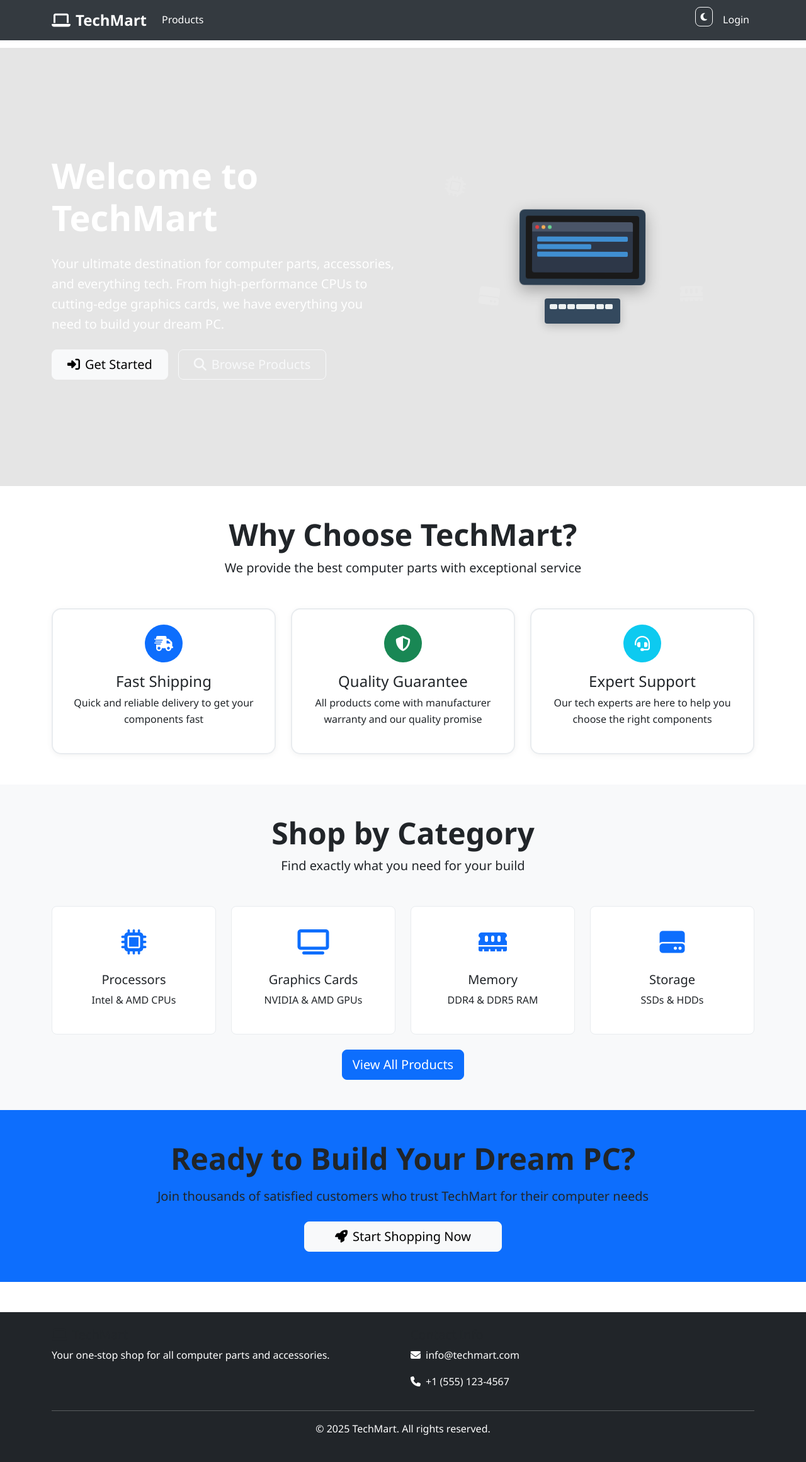
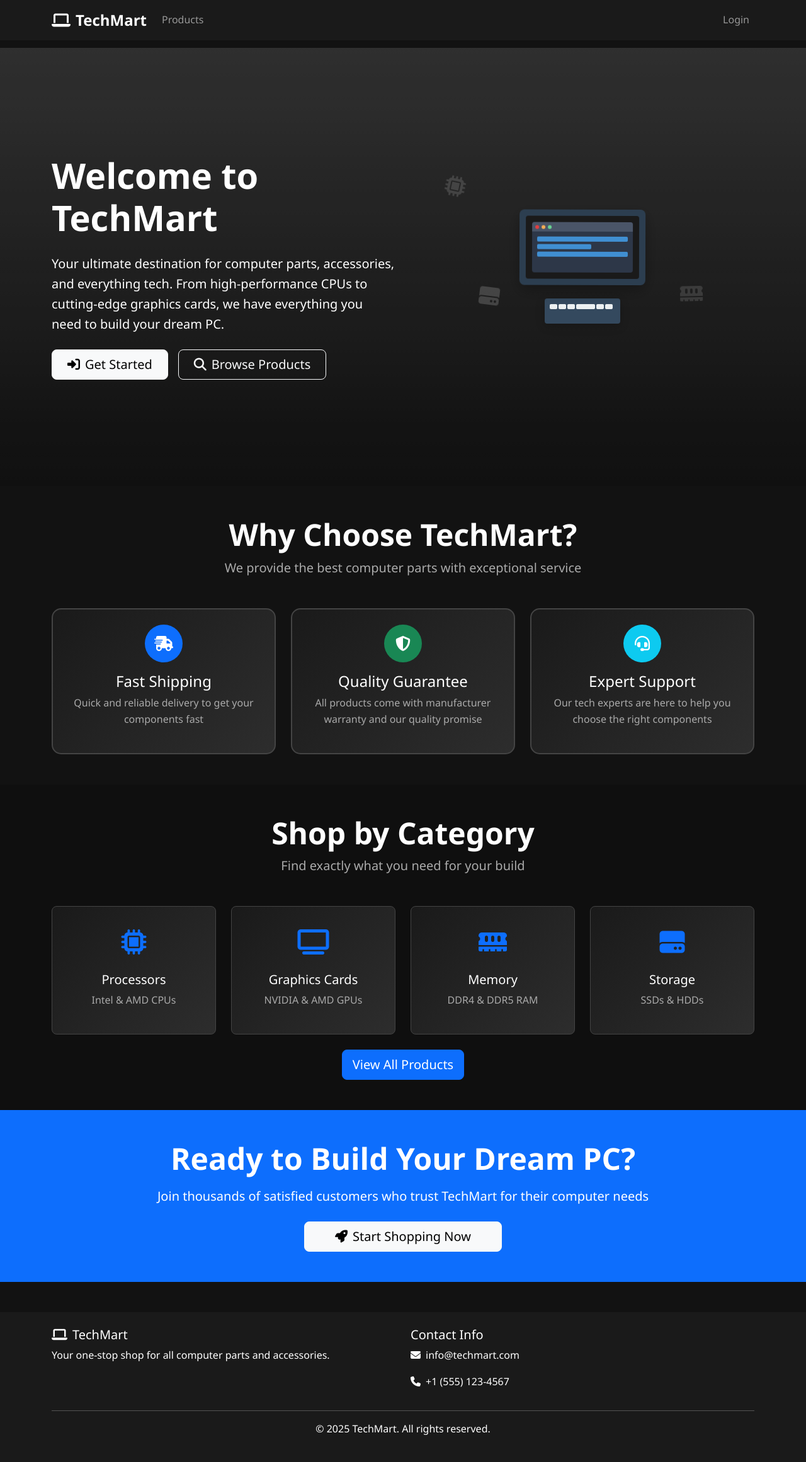
Before and after one commit to ZENOxELITE/ByteBazaar, a Flask app: page / in a window 1280 px wide. Shown: the whole page at 63% size. Run offline with Flask 3, Linux system fonts and the light colour scheme; parts of the project's set-up code (start-up, migrations or seed data) failed here and were passed over.

Commit message:
Force dark mode and remove the option to switch to light mode on the site
Remove theme toggle button and force dark mode by setting `data-theme` and removing `localStorage` theme functionality.

Replit-Commit-Author: Agent
Replit-Commit-Session-Id: b14b4b33-9dc1-4385-a053-1c135a091c20
Replit-Commit-Checkpoint-Type: full_checkpoint
Replit-Commit-Screenshot-Url: https://storage.googleapis.com/screenshot-production-us-central1/9c3aa5ef-47d3-437b-9614-e31bdf82120f/b14b4b33-9dc1-4385-a053-1c135a091c20/6JlX6Sm

```diff
--- a/static/js/main.js
+++ b/static/js/main.js
@@ -1,6 +1,7 @@
 // Main JavaScript for TechMart
 
-// Theme Management
+// Theme Management - Removed (Dark mode only)
+/*
 function toggleTheme() {
     const currentTheme = document.documentElement.getAttribute('data-theme') || 'light';
     const newTheme = currentTheme === 'light' ? 'dark' : 'light';
@@ -16,20 +17,15 @@ function toggleTheme() {
         themeIcon.className = 'fas fa-moon';
     }
 }
+*/
 
 // Initialize theme on page load
 function initializeTheme() {
-    const savedTheme = localStorage.getItem('theme') || 'light';
-    document.documentElement.setAttribute('data-theme', savedTheme);
+    // Website is now dark mode only - no theme switching
+    document.documentElement.setAttribute('data-theme', 'dark');
 
-    const themeIcon = document.getElementById('theme-icon');
-    if (themeIcon) {
-        if (savedTheme === 'dark') {
-            themeIcon.className = 'fas fa-sun';
-        } else {
-            themeIcon.className = 'fas fa-moon';
-        }
-    }
+    // Remove theme from localStorage since we no longer use it
+    localStorage.removeItem('theme');
 }
 
 document.addEventListener('DOMContentLoaded', function() {
--- a/templates/base.html
+++ b/templates/base.html
@@ -1,5 +1,5 @@
 <!DOCTYPE html>
-<html lang="en">
+<html lang="en" data-theme="dark">
 <head>
     <meta charset="UTF-8">
     <meta name="viewport" content="width=device-width, initial-scale=1.0">
@@ -37,11 +37,13 @@
                 </ul>
 
                 <ul class="navbar-nav">
+                    <!-- Theme toggle button removed - website is dark mode only
                     <li class="nav-item">
                         <button class="btn btn-outline-light btn-sm me-2" id="theme-toggle" onclick="toggleTheme()">
                             <i class="fas fa-moon" id="theme-icon"></i>
                         </button>
                     </li>
+                    -->
                     {% if current_user.is_authenticated %}
                         {% if current_user.is_admin %}
                         <li class="nav-item">
```
